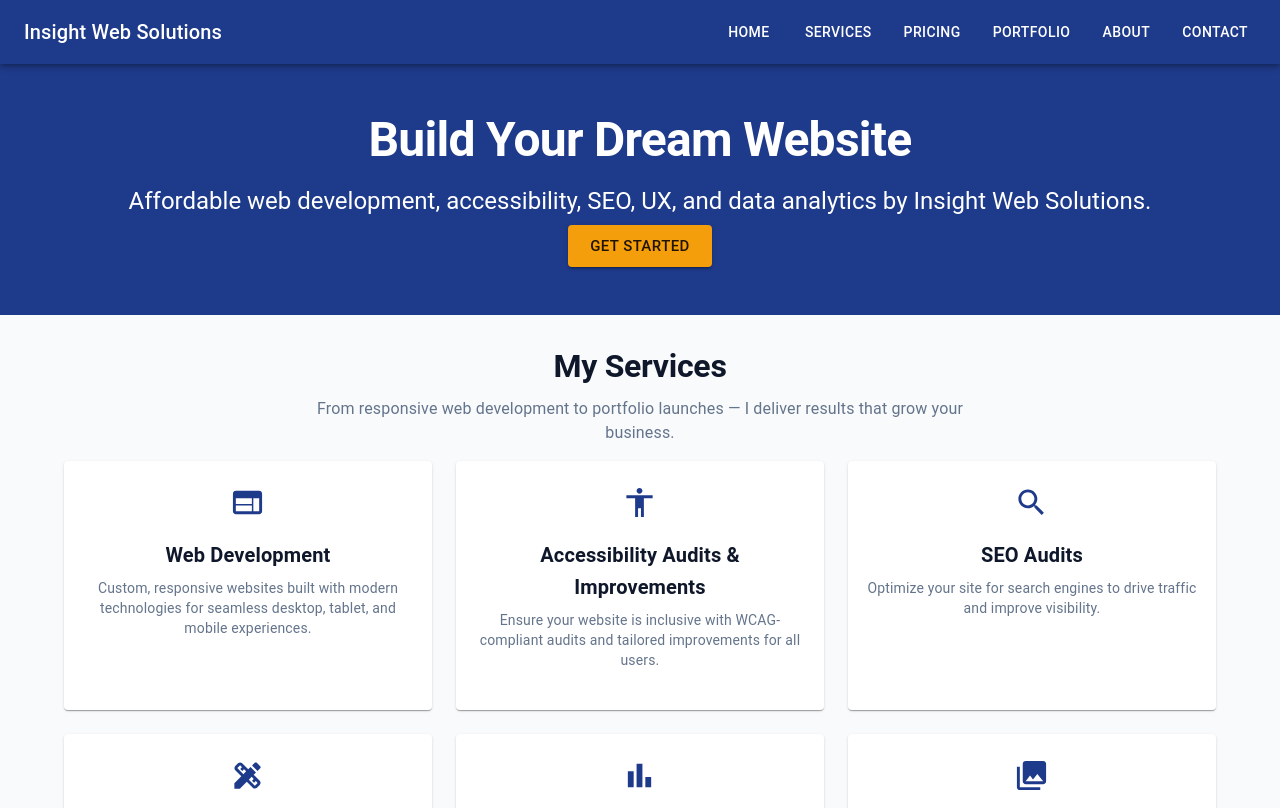
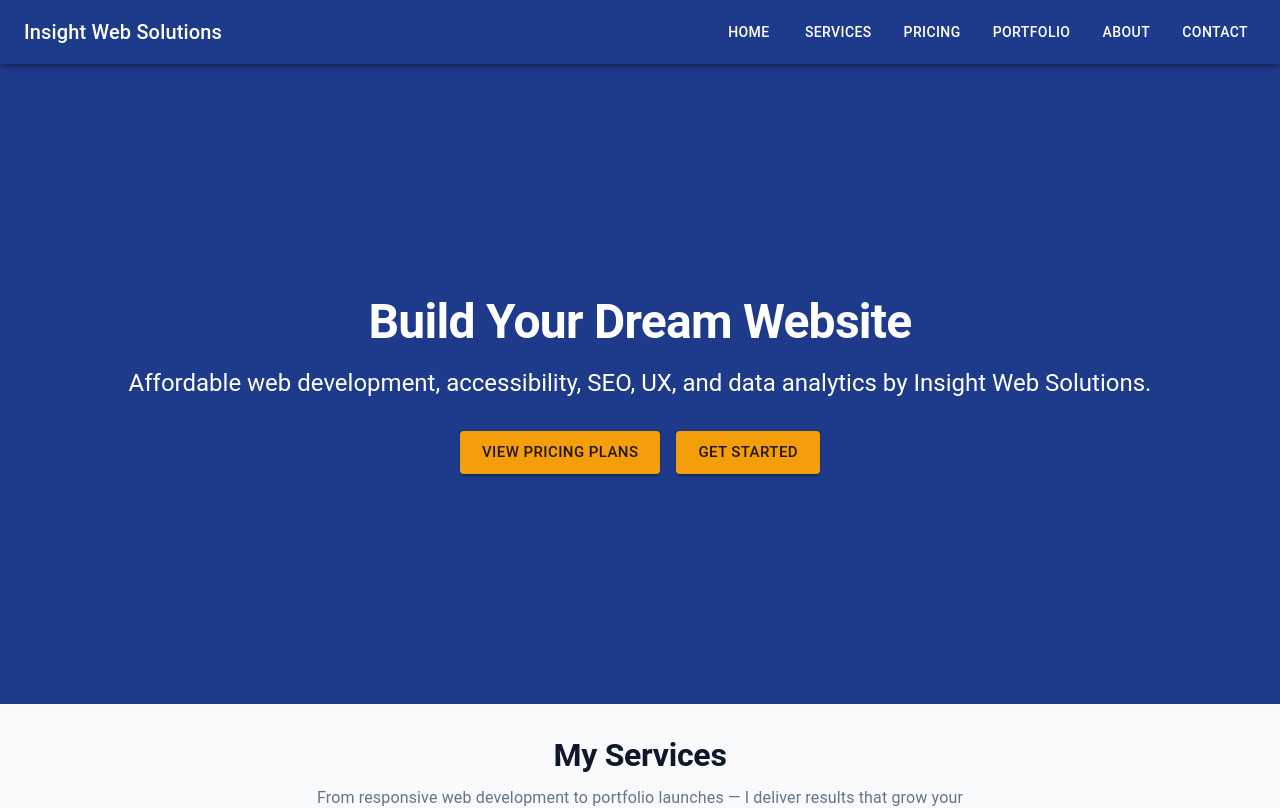
Before and after one commit to nicholemcgrew/insight-solutions, a React (Create React App) app: page / in a window 1280 px wide. Shown: the top 808 px of the page. Built offline with nearby package versions, Linux system fonts and the light colour scheme.

Commit message:
Fix Hero: full height, #pricing scroll, centered

```diff
--- a/src/sections/Hero.tsx
+++ b/src/sections/Hero.tsx
@@ -1,3 +1,4 @@
+// src/sections/Hero.tsx
 import React from 'react';
 import { Box, Container, Typography, Button } from '@mui/material';
 
@@ -7,8 +8,12 @@ const Hero: React.FC = () => {
       sx={{
         bgcolor: 'primary.main',
         color: 'white',
-        py: 6,
+        minHeight: { xs: '100vh', md: '80vh' }, // Full screen on mobile
+        py: { xs: 8, md: 6 },                  // More padding on mobile
         textAlign: 'center',
+        display: 'flex',
+        alignItems: 'center',
+        justifyContent: 'center',
       }}
       id="home"
     >
@@ -19,7 +24,36 @@ const Hero: React.FC = () => {
         <Typography variant="h5" gutterBottom>
           Affordable web development, accessibility, SEO, UX, and data analytics by Insight Web Solutions.
         </Typography>
-        <Button variant="contained" color="secondary" size="large" href="#contact">
+
+        {/* CTA 1: Pricing */}
+        <Button
+          variant="contained"
+          color="secondary"
+          size="large"
+          component="a"
+          href="#pricing"  // ← FIXED: #pricing, not /pricing
+          sx={{ mt: 3, mx: 1 }}
+          onClick={(e) => {
+            e.preventDefault();
+            document.getElementById('pricing')?.scrollIntoView({ behavior: 'smooth' });
+          }}
+        >
+          View Pricing Plans
+        </Button>
+
+        {/* CTA 2: Contact */}
+        <Button
+          variant="contained"
+          color="secondary"
+          size="large"
+          component="a"
+          href="#contact"
+          sx={{ mt: 3, mx: 1 }}
+          onClick={(e) => {
+            e.preventDefault();
+            document.getElementById('contact')?.scrollIntoView({ behavior: 'smooth' });
+          }}
+        >
           Get Started
         </Button>
       </Container>
```
